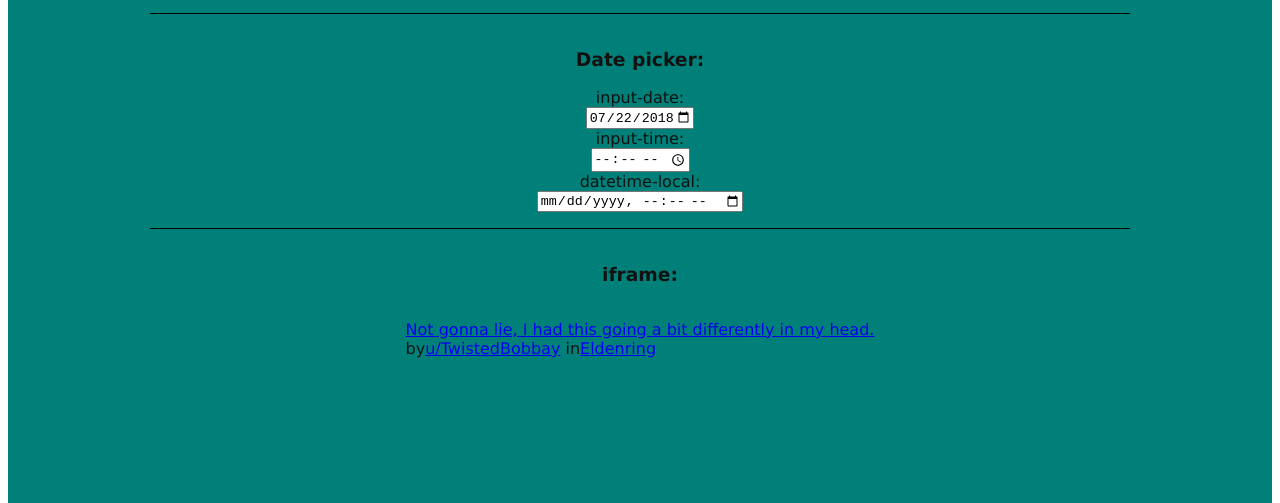
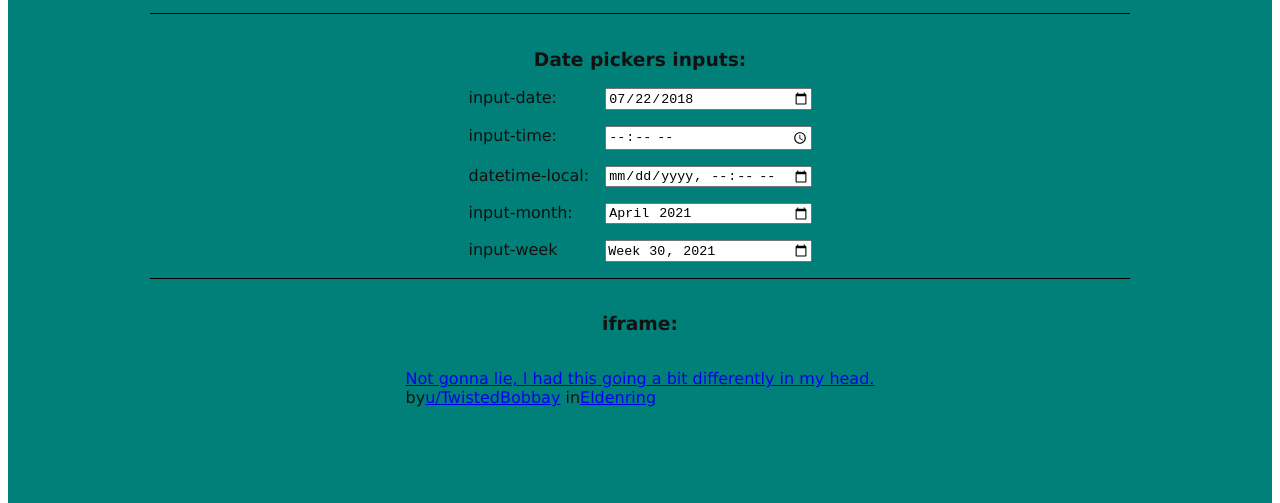
Before and after one commit to qlibcrist/qlibcrist.github.io, a website: page index.html in a window 1280 px wide. Shown: the part 594-1097 px from the top of the page. Drawn offline with Linux system fonts and the light colour scheme; a script that the page names is missing.

Commit message:
More inputs and better grid styling

```diff
--- a/index.html
+++ b/index.html
@@ -34,13 +34,19 @@
                 </a>
             </div>
             <div class="container" id="datepicker">
-                <h3>Date picker:</h3>
-                <label for="input-date">input-date:</label>
-                <input type="date" id="input-date" name="input-date" value="2018-07-22" min="2018-01-01" max="2030-12-31" />
-                <label for="input-time">input-time:</label>
-                <input type="time" id="input-time" name="input-time" />
-                <label for="datetime-local">datetime-local:</label>
-                <input type="datetime-local" id="input-datetime-local" name="input-datetime-local" value="2018-07-22" min="2018-01-01" max="2030-12-31" />
+                <h3>Date pickers inputs:</h3>
+                <form class="inputs-grid">
+                    <label for="input-date">input-date:</label>
+                    <input type="date" id="input-date" name="input-date" value="2018-07-22" min="2018-01-01" max="2030-12-31" />
+                    <label for="input-time">input-time:</label>
+                    <input type="time" id="input-time" name="input-time" />
+                    <label for="input-datetime-local">datetime-local:</label>
+                    <input type="datetime-local" id="input-datetime-local" name="input-datetime-local" value="2018-07-22" min="2018-01-01" max="2030-12-31" />
+                    <label for="input-month">input-month:</label>
+                    <input type="month" id="input-month" name="input-month" value="2021-04"/>
+                    <label for="input-week">input-week</label>
+                    <input type="week" id="input-week" name="input-week" value="2021-W30" />
+                </form>
             </div>
             <div class="container" id="iframe">
                 <h3>iframe:</h3>
--- a/style.css
+++ b/style.css
@@ -17,3 +17,10 @@ main {
     border-bottom: black 1px solid;
     width: 75%;
 }
+
+.inputs-grid {
+    display: grid;
+    grid-template-columns: repeat(2, auto);
+    grid-template-rows: auto;
+    gap: 1rem;
+}
```
